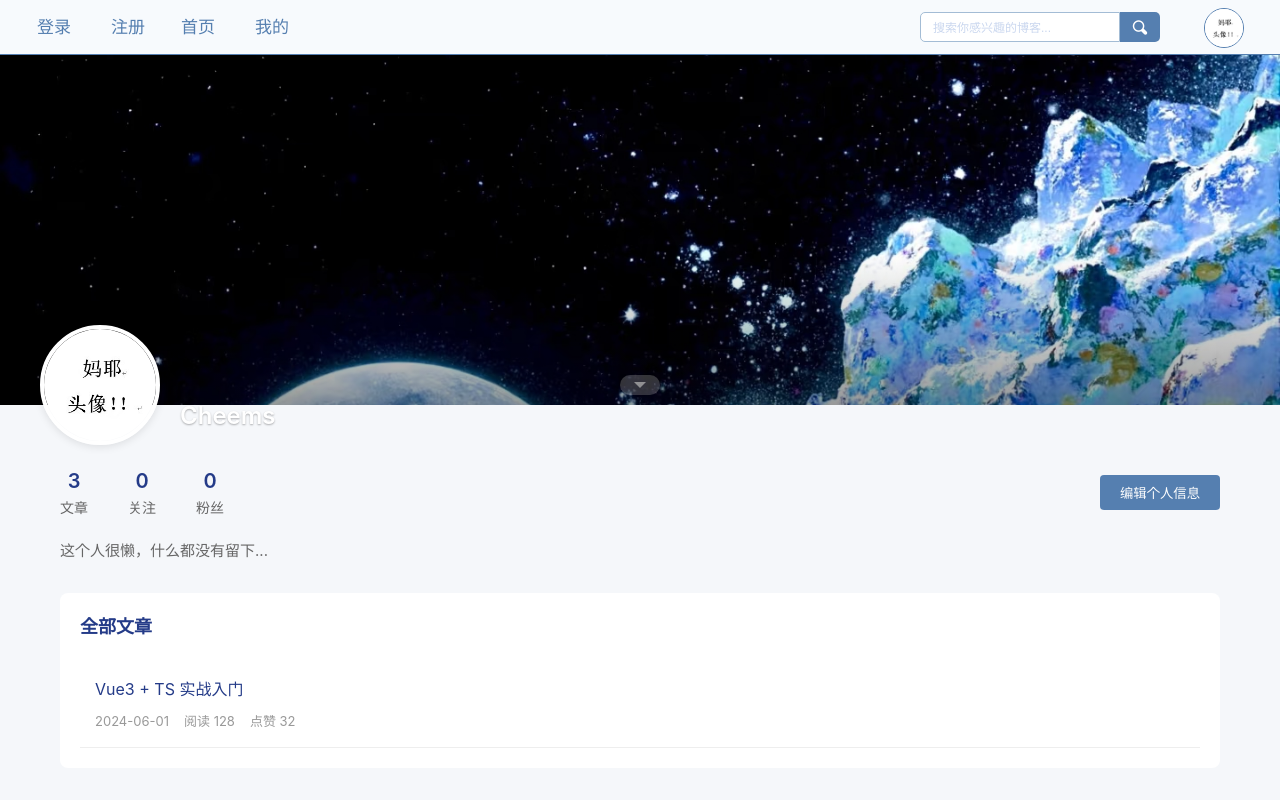
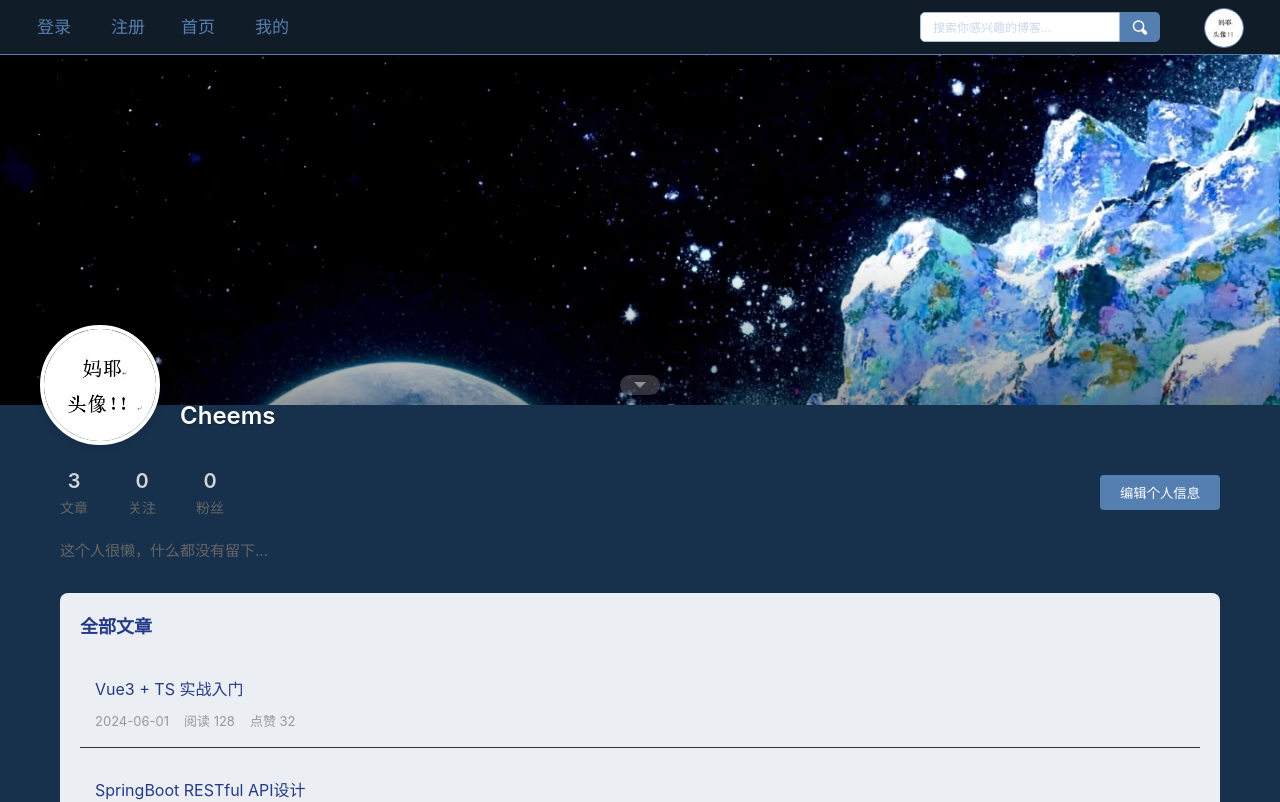
Before and after one commit to myusername-hub/-vue-springboot-, a Vue app in the folder vue/: page /my in a window 1280 px wide. Shown: the top 802 px of the page. Built offline with nearby package versions, Linux system fonts and the light colour scheme; the HTML template or start-up script is replaced by a standard one.

Commit message:
更新页面颜色、更新数据文件、更新主页面背景

```diff
--- /dev/null
+++ b/vue/src/data/userData.ts
@@ -0,0 +1,47 @@
+import Img1 from '@/assets/images/img1.jpg'
+import Img2 from '@/assets/images/img2.jpg'
+import Img3 from '@/assets/images/img3.jpg'
+
+// 用户信息
+export const userInfo = {
+  name: 'Cheems',
+  description: '这个人很懒，什么都没有留下...',
+  articleCount: 3,
+  followCount: 0,
+  fansCount: 0
+}
+
+// 文章数据
+export const articles = [
+  {
+    id: 1,
+    title: 'Vue3 + TS 实战入门',
+    desc: '带你快速上手Vue3和TypeScript开发，适合初学者。',
+    img: Img1,
+    date: '2024-06-01',
+    views: 128,
+    likes: 32
+  },
+  {
+    id: 2,
+    title: 'SpringBoot RESTful API设计',
+    desc: '如何用SpringBoot优雅地设计RESTful接口。',
+    img: Img2,
+    date: '2024-06-02',
+    views: 99,
+    likes: 21
+  },
+  {
+    id: 3,
+    title: '前端性能优化技巧',
+    desc: '常见的前端性能优化方法与实践。',
+    img: Img3,
+    date: '2024-06-03',
+    views: 77,
+    likes: 15
+  }
+]
+
+// 分类和标签数量
+export const categoryCount = 0
+export const tagCount = 0
--- a/vue/src/styles/theme.css
+++ b/vue/src/styles/theme.css
@@ -77,6 +77,7 @@ html, body {
   -moz-osx-font-smoothing: grayscale;
   background-color: var(--bg-primary);
   color: var(--text-primary);
+  overflow-x: hidden;
 }
 
 /* 通用按钮样式 */
@@ -167,3 +168,21 @@ html, body {
   opacity: 0;
   transform: translateY(-20px);
 }
+
+/* 自定义滚动条为白色/浅灰色 */
+::-webkit-scrollbar {
+  width: 8px;
+  background: #fff;
+}
+::-webkit-scrollbar-thumb {
+  background: #e0e0e0;
+  border-radius: 4px;
+}
+::-webkit-scrollbar-thumb:hover {
+  background: #cccccc;
+}
+
+html, body, * {
+  scrollbar-width: thin;
+  scrollbar-color: #e0e0e0 #fff;
+}
--- a/vue/src/views/Capital/Capitalnav.vue
+++ b/vue/src/views/Capital/Capitalnav.vue
@@ -52,7 +52,7 @@ const onSearch = () => {
   align-items: center;
   justify-content: space-between;
   padding: 0 24px;  /* 调整为24px，与main-content对齐 */
-  background: #f7fafd;
+  background: #101c28;
   border-bottom: 1.5px solid #557fb0;
   width: 100vw;  /* 设置为100vw确保占满整个视口宽度 */
   box-sizing: border-box;
--- a/vue/src/views/Capital/index.vue
+++ b/vue/src/views/Capital/index.vue
@@ -1,16 +1,13 @@
 <script setup lang="ts">
 import { ref } from 'vue'
 import CapitalNav from './Capitalnav.vue'
+import { userInfo, articles, categoryCount, tagCount } from '@/data/userData'
 import txImg from '@/assets/images/tx.jpg'
 import Img1 from '@/assets/images/img1.jpg'
 import Img2 from '@/assets/images/img2.jpg'
 import Img3 from '@/assets/images/img3.jpg'
 import Img4 from '@/assets/images/img4.jpg'
 import Img5 from '@/assets/images/img5.jpg'
-
-// 分类和标签数量
-const categoryCount = ref(0)
-const tagCount = ref(0)
 
 // 文章数据示例
 const articles = ref([
@@ -77,8 +74,8 @@ const comments = ref<{ user: string; text: string; date: string }[]>([])
         <!-- 个人信息卡片 -->
         <div class="profile-card">
           <img class="profile-avatar" :src="txImg" alt="" />
-          <div class="profile-name">Cheems</div>
-          <div class="profile-desc">网站介绍</div>
+          <div class="profile-name">{{ userInfo.name }}</div>
+          <div class="profile-desc">{{ userInfo.description }}</div>
           <div class="profile-stats">
             <span>{{ articles.length }} 文章</span>
             <span>{{ categoryCount }} 分类</span>
@@ -113,7 +110,7 @@ const comments = ref<{ user: string; text: string; date: string }[]>([])
 </template>
 <style scoped>
 .capital-page {
-  background: var(--main-bg);
+  background: #274769;
   min-height: 100vh;
 }
 .main-content {
@@ -132,7 +129,7 @@ const comments = ref<{ user: string; text: string; date: string }[]>([])
 .article-card {
   width: 100%;
   height: 150px;
-  background: #fff;
+  background: #f4f7fa;
   border-radius: 8px;
   box-shadow: 0 2px 8px #0001;
   margin: 8px;
@@ -222,7 +219,7 @@ const comments = ref<{ user: string; text: string; date: string }[]>([])
 .profile-card,
 .notice-card,
 .comments-card {
-  background: #fff;
+  background: #f4f7fa;
   border-radius: 8px;
   box-shadow: 0 2px 8px #0001;
   padding: 16px;
--- a/vue/src/views/Information/index.vue
+++ b/vue/src/views/Information/index.vue
@@ -99,14 +99,14 @@ const handleSave = () => {
 <style scoped>
 .edit-page {
   min-height: 100vh;
-  background: var(--main-bg);
+  background: #101c28;
 }
 
 .edit-container {
   max-width: 900px;
   margin: 40px auto;
   padding: 30px;
-  background: white;
+  background: #fff;
   border-radius: 8px;
   box-shadow: 0 2px 8px rgba(0,0,0,0.1);
 }
@@ -172,7 +172,7 @@ const handleSave = () => {
 .info-item label {
   display: block;
   margin-bottom: 8px;
-  color: var(--main-dark);
+  color: var(--main-blue);
   font-weight: 500;
 }
 
@@ -183,6 +183,7 @@ const handleSave = () => {
   border: 1px solid #ddd;
   border-radius: 4px;
   font-size: 14px;
+  color: #666;
 }
 
 .info-item textarea {
--- a/vue/src/views/Login/index.vue
+++ b/vue/src/views/Login/index.vue
@@ -83,7 +83,7 @@ function goForgot() {
 <style scoped>
 .login-page {
   min-height: 100vh;
-  background: #8bb8f0;
+  background: #17304b;
   display: flex;
   align-items: center;
   justify-content: center;
@@ -91,7 +91,7 @@ function goForgot() {
 }
 
 .login-container {
-  background: white;
+  background: rgb(243, 246, 250);
   padding: 40px;
   border-radius: 8px;
   box-shadow: 0 2px 10px rgba(0, 0, 0, 0.1);
@@ -178,7 +178,7 @@ function goForgot() {
 .submit-btn {
   width: 100%;
   height: 40px;
-  background: #8bb8f0;
+  background: #5f9ce7;
   border: none;
   border-radius: 4px;
   color: white;
@@ -186,17 +186,17 @@ function goForgot() {
 }
 
 .submit-btn:hover {
-  background: #6ba3e8;
+  background: #5093e6;
 }
 
 .links a {
-  color: #8bb8f0;
+  color: #5f9ce7;
   text-decoration: none;
   font-size: 14px;
 }
 
 .links a:hover {
-  color: #6ba3e8;
+  color: #5093e6;
 }
 
 /* 响应式 */
--- a/vue/src/views/My/index.vue
+++ b/vue/src/views/My/index.vue
@@ -1,35 +1,10 @@
-<script lang="ts">
-export default {
-  name: 'MyPage',
-}
-</script>
 <script setup lang="ts">
 import { ref, onMounted, onUnmounted } from 'vue'
 import { useRouter } from 'vue-router'
 import CapitalNav from '@/views/Capital/Capitalnav.vue'
 import txImg from '@/assets/images/tx.jpg'
 import bgImg from '@/assets/images/img4.jpg'
-
-// 用户信息
-const userInfo = {
-  name: 'Cheems',
-  description: '这个人很懒，什么都没有留下...',
-  articleCount: 3,
-  followCount: 0,
-  fansCount: 0
-}
-
-// 用户文章列表
-const articles = ref([
-  {
-    id: 1,
-    title: 'Vue3 + TS 实战入门',
-    date: '2024-06-01',
-    views: 128,
-    likes: 32
-  },
-  // ...其他文章
-])
+import { userInfo, articles } from '@/data/userData'
 
 const bgHeight = ref(200)
 const maxHeight = 800
@@ -75,7 +50,7 @@ onUnmounted(() => {
   window.removeEventListener('scroll', handleScroll)
 })
 
-const handleEditProfile = () => {
+const goToInformation = () => {
   router.push('/information')
 }
 </script>
@@ -121,7 +96,7 @@ const handleEditProfile = () => {
             <div class="label">粉丝</div>
           </div>
         </div>
-        <button class="edit-btn" @click="handleEditProfile">编辑个人信息</button>
+        <button class="edit-btn" @click="goToInformation">编辑个人信息</button>
       </div>
 
       <div class="description">{{ userInfo.description }}</div>
@@ -151,7 +126,7 @@ const handleEditProfile = () => {
 <style scoped>
 .my-page {
   min-height: 100vh;
-  background: #f5f7fa;
+  background: #17304b;
 }
 
 .profile-header {
@@ -257,7 +232,7 @@ const handleEditProfile = () => {
 .stat-item .number {
   font-size: 20px;
   font-weight: 600;
-  color: var(--main-deepblue);
+  color: rgb(207, 214, 216);
 }
 
 .stat-item .label {
@@ -275,7 +250,7 @@ const handleEditProfile = () => {
 }
 
 .edit-btn:hover {
-  background: var(--main-deepblue);
+  background: #1e3b5c;
 }
 
 .description {
@@ -284,7 +259,7 @@ const handleEditProfile = () => {
 }
 
 .articles-section {
-  background: white;
+  background: rgb(235, 238, 243);
   border-radius: 8px;
   padding: 20px;
 }
@@ -304,7 +279,7 @@ const handleEditProfile = () => {
 
 .article-item {
   padding: 15px;
-  border-bottom: 1px solid #eee;
+  border-bottom: 1px solid #333;
 }
 
 .article-title {
--- a/vue/src/views/Register/index.vue
+++ b/vue/src/views/Register/index.vue
@@ -114,7 +114,7 @@ function showAgreement() {
 <style scoped>
 .register-page {
   min-height: 100vh;
-  background: #8bb8f0;
+  background: #17304b;
   display: flex;
   align-items: center;
   justify-content: center;
@@ -122,7 +122,7 @@ function showAgreement() {
 }
 
 .register-container {
-  background: white;
+  background: rgb(243, 246, 250);
   padding: 40px;
   border-radius: 8px;
   box-shadow: 0 2px 10px rgba(0, 0, 0, 0.1);
@@ -217,7 +217,7 @@ function showAgreement() {
 .submit-btn {
   width: 100%;
   height: 40px;
-  background: #8bb8f0;
+  background: #5f9ce7;
   border: none;
   border-radius: 4px;
   color: white;
@@ -226,7 +226,7 @@ function showAgreement() {
 }
 
 .submit-btn:hover {
-  background: #6ba3e8;
+  background: #5093e6;
 }
 
 .links {
@@ -234,13 +234,13 @@ function showAgreement() {
 }
 
 .links a {
-  color: #8bb8f0;
+  color: #5f9ce7;
   text-decoration: none;
   font-size: 14px;
 }
 
 .links a:hover {
-  color: #6ba3e8;
+  color: #5093e6;
 }
 
 @media (max-width: 480px) {
```
